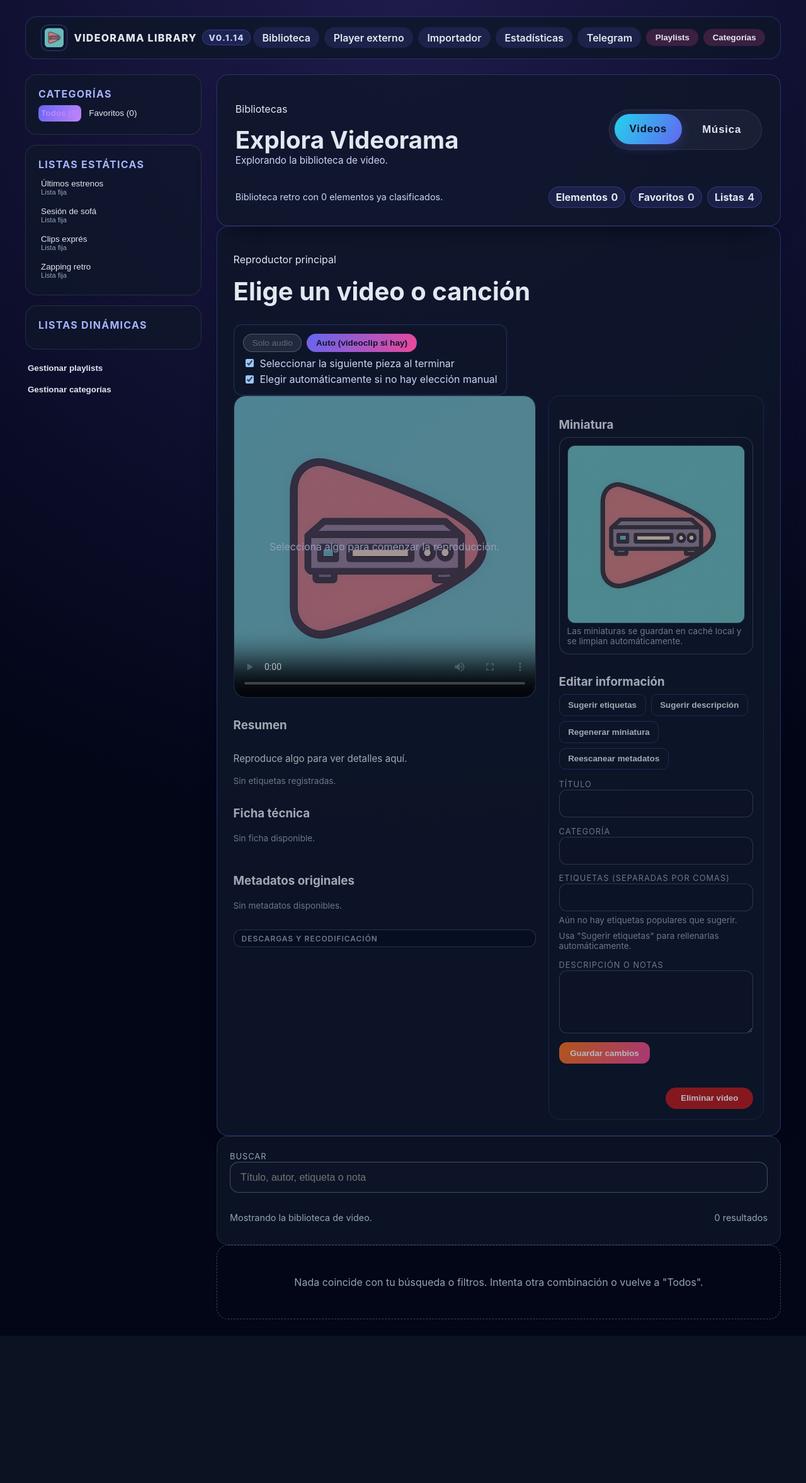
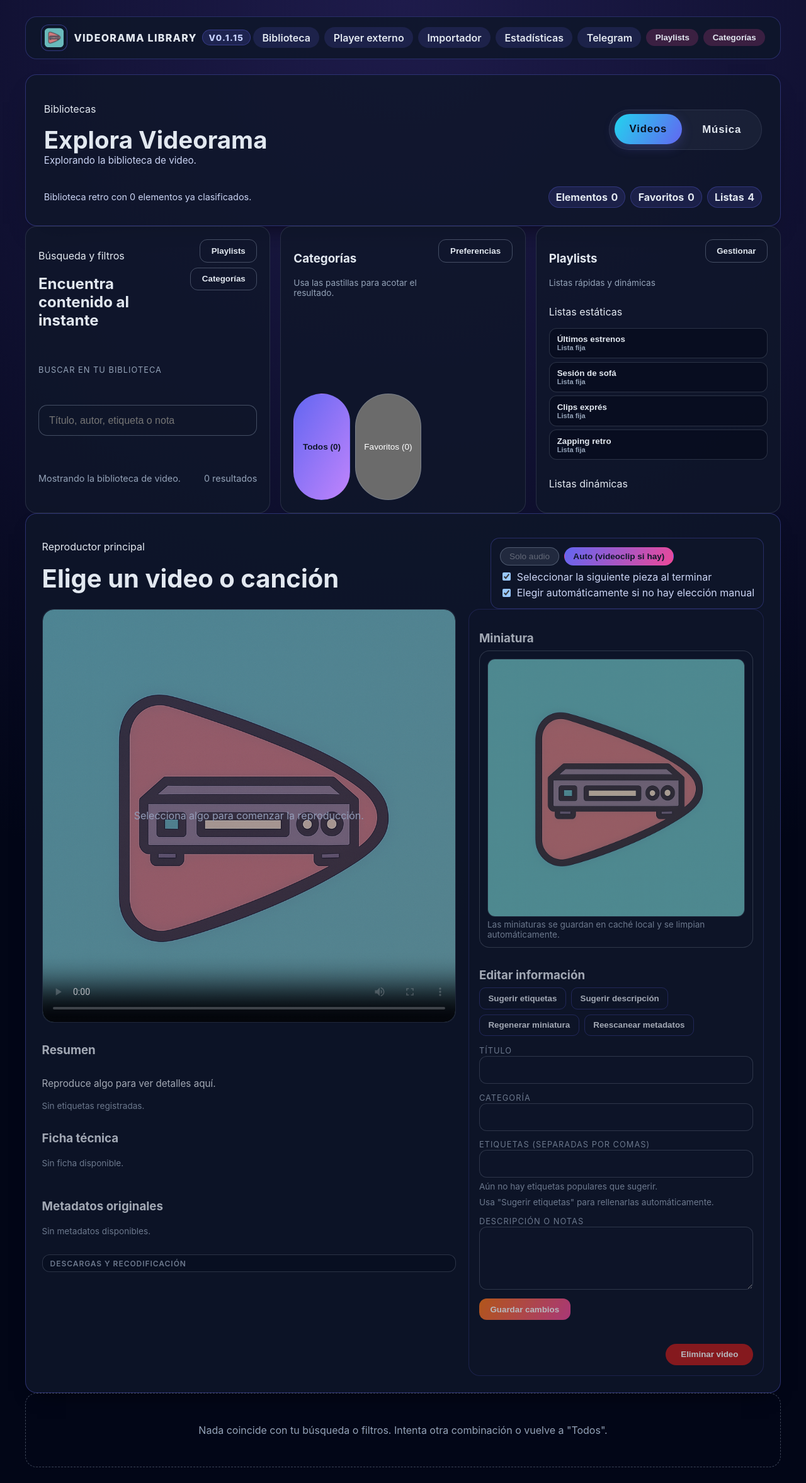
Before and after one commit to successbyfailure/Videorama, a FastAPI app: page / in a window 1280 px wide. Shown: the whole page at 63% size. Before the commit the page ends 2095 px from the top, so only its background shows below. Run offline with FastAPI, Linux system fonts and the light colour scheme; data that the repository does not hold is empty; some libraries are stand-ins or nearby versions.

Commit message:
Refresh library UI and playback handling

```diff
--- a/templates/videorama.html
+++ b/templates/videorama.html
@@ -27,8 +27,8 @@
         color: inherit;
       }
       .app-shell {
-        display: grid;
-        grid-template-columns: minmax(0, 1fr);
+        display: flex;
+        flex-direction: column;
         gap: 1.5rem;
         max-width: 1200px;
         margin: 0 auto;
@@ -88,20 +88,87 @@
         display: block;
         font-size: 2rem;
       }
-      .filters-panel {
-        background: rgba(15, 23, 42, 0.75);
+      .controls-panel {
+        display: grid;
+        gap: 1rem;
+      }
+      .controls-grid {
+        display: grid;
+        grid-template-columns: repeat(auto-fit, minmax(280px, 1fr));
+        gap: 1rem;
+      }
+      .control-card {
+        background: rgba(15, 23, 42, 0.8);
         border-radius: 18px;
         padding: 1.25rem;
         border: 1px solid rgba(148, 163, 184, 0.18);
-        display: flex;
-        flex-direction: column;
-        gap: 1rem;
-      }
-      .filters-panel label {
+        display: grid;
+        gap: 0.75rem;
+      }
+      .control-card label {
         text-transform: uppercase;
         letter-spacing: 0.08em;
         font-size: 0.8rem;
         color: #94a3b8;
+      }
+      .control-header {
+        display: flex;
+        align-items: flex-start;
+        justify-content: space-between;
+        gap: 0.75rem;
+      }
+      .control-actions {
+        display: flex;
+        flex-wrap: wrap;
+        gap: 0.5rem;
+        justify-content: flex-end;
+      }
+      .search-row {
+        display: flex;
+        align-items: center;
+        gap: 0.5rem;
+      }
+      .search-card .status-row {
+        margin-top: 0.5rem;
+      }
+      .playlist-columns {
+        display: grid;
+        grid-template-columns: repeat(auto-fit, minmax(220px, 1fr));
+        gap: 0.75rem;
+      }
+      .compact-list {
+        list-style: none;
+        padding: 0;
+        margin: 0;
+        display: grid;
+        gap: 0.35rem;
+      }
+      .compact-list li {
+        border: 1px solid rgba(148, 163, 184, 0.25);
+        border-radius: 12px;
+        padding: 0.5rem 0.75rem;
+        display: flex;
+        align-items: center;
+        justify-content: space-between;
+        gap: 0.75rem;
+        background: rgba(2, 6, 23, 0.5);
+      }
+      .compact-list small {
+        color: #94a3b8;
+        display: block;
+      }
+      .compact-list button {
+        border: none;
+        background: transparent;
+        color: inherit;
+        padding: 0.1rem 0;
+        text-align: left;
+        font-weight: 700;
+        cursor: pointer;
+        width: 100%;
+      }
+      .compact-list button.active {
+        color: #c084fc;
       }
       .search-input {
         width: 100%;
@@ -129,24 +196,6 @@
         background: linear-gradient(120deg, #6366f1, #c084fc);
         color: #0f172a;
         border-color: transparent;
-        font-weight: 600;
-      }
-      .sidebar button small {
-        display: block;
-        font-size: 0.7rem;
-        color: #94a3b8;
-      }
-      .sidebar-actions {
-        display: flex;
-        flex-direction: column;
-        gap: 0.5rem;
-      }
-      .sidebar-actions button {
-        width: 100%;
-        border: 1px solid rgba(99, 102, 241, 0.5);
-        border-radius: 12px;
-        padding: 0.5rem 0.75rem;
-        text-align: center;
         font-weight: 600;
       }
       .library-grid {
@@ -382,6 +431,9 @@
         font-size: 0.9rem;
         color: #94a3b8;
       }
+      .status-row.compact {
+        align-items: center;
+      }
       .hint {
         font-size: 0.85rem;
         color: #94a3b8;
@@ -393,54 +445,6 @@
         border-radius: 18px;
         border: 1px dashed rgba(148, 163, 184, 0.4);
         color: #94a3b8;
-      }
-      @media (min-width: 1100px) {
-        .app-shell {
-          grid-template-columns: 280px minmax(0, 1fr);
-        }
-        .sidebar {
-          position: sticky;
-          top: 1rem;
-          align-self: flex-start;
-        }
-      }
-      .sidebar {
-        display: flex;
-        flex-direction: column;
-        gap: 1rem;
-      }
-      .sidebar section {
-        background: rgba(15, 23, 42, 0.75);
-        border-radius: 18px;
-        padding: 1.25rem;
-        border: 1px solid rgba(148, 163, 184, 0.18);
-      }
-      .sidebar h2 {
-        margin: 0 0 0.5rem;
-        font-size: 1rem;
-        text-transform: uppercase;
-        letter-spacing: 0.08em;
-        color: #a5b4fc;
-      }
-      .sidebar ul {
-        list-style: none;
-        padding: 0;
-        margin: 0;
-        display: flex;
-        flex-direction: column;
-        gap: 0.35rem;
-      }
-      .sidebar button {
-        background: transparent;
-        border: none;
-        color: inherit;
-        text-align: left;
-        padding: 0.35rem 0.25rem;
-        border-radius: 8px;
-        cursor: pointer;
-      }
-      .sidebar button.active {
-        color: #c084fc;
       }
       nav.top-nav {
         max-width: 1200px;
@@ -1006,24 +1010,6 @@
       </div>
     </nav>
     <div class="app-shell">
-      <aside class="sidebar">
-        <section>
-          <h2>Categorías</h2>
-          <div class="chip-group" id="category-chips"></div>
-        </section>
-        <section>
-          <h2>Listas estáticas</h2>
-          <ul id="static-playlists"></ul>
-        </section>
-        <section>
-          <h2>Listas dinámicas</h2>
-          <ul id="dynamic-playlists"></ul>
-        </section>
-        <div class="sidebar-actions">
-          <button type="button" data-open-modal="playlist-modal">Gestionar playlists</button>
-          <button type="button" data-open-modal="category-modal">Gestionar categorías</button>
-        </div>
-      </aside>
       <main>
         <section class="library-hero">
           <div class="library-switch-card">
@@ -1054,6 +1040,65 @@
                 <span class="meta-pill">Listas <strong id="playlist-count">0</strong></span>
               </div>
             </div>
+          </div>
+        </section>
+        <section class="controls-panel">
+          <div class="controls-grid">
+            <article class="control-card search-card">
+              <div class="control-header">
+                <div>
+                  <p class="eyebrow">Búsqueda y filtros</p>
+                  <h2>Encuentra contenido al instante</h2>
+                </div>
+                <div class="control-actions">
+                  <button class="ghost-link" type="button" data-open-modal="playlist-modal">Playlists</button>
+                  <button class="ghost-link" type="button" data-open-modal="category-modal">Categorías</button>
+                </div>
+              </div>
+              <label for="search">Buscar en tu biblioteca</label>
+              <div class="search-row">
+                <input
+                  type="search"
+                  id="search"
+                  class="search-input"
+                  placeholder="Título, autor, etiqueta o nota"
+                  autocomplete="off"
+                />
+              </div>
+              <div class="status-row compact">
+                <p id="active-playlist">Mostrando toda la biblioteca.</p>
+                <p id="results-counter">0 resultados.</p>
+              </div>
+            </article>
+            <article class="control-card">
+              <div class="control-header">
+                <div>
+                  <h3>Categorías</h3>
+                  <p class="hint">Usa las pastillas para acotar el resultado.</p>
+                </div>
+                <button class="ghost-link" type="button" data-open-modal="category-modal">Preferencias</button>
+              </div>
+              <div class="chip-group" id="category-chips"></div>
+            </article>
+            <article class="control-card playlists-card">
+              <div class="control-header">
+                <div>
+                  <h3>Playlists</h3>
+                  <p class="hint">Listas rápidas y dinámicas</p>
+                </div>
+                <button class="ghost-link" type="button" data-open-modal="playlist-modal">Gestionar</button>
+              </div>
+              <div class="playlist-columns">
+                <div>
+                  <p class="eyebrow">Listas estáticas</p>
+                  <ul id="static-playlists" class="compact-list"></ul>
+                </div>
+                <div>
+                  <p class="eyebrow">Listas dinámicas</p>
+                  <ul id="dynamic-playlists" class="compact-list"></ul>
+                </div>
+              </div>
+            </article>
           </div>
         </section>
         <section class="player-panel is-empty" id="player-panel" aria-live="polite">
@@ -1171,22 +1216,6 @@
             </div>
           </div>
         </section>
-        <section class="filters-panel">
-          <div>
-            <label for="search">Buscar</label>
-            <input
-              type="search"
-              id="search"
-              class="search-input"
-              placeholder="Título, autor, etiqueta o nota"
-              autocomplete="off"
-            />
-          </div>
-          <div class="status-row">
-            <p id="active-playlist">Mostrando toda la biblioteca.</p>
-            <p id="results-counter">0 resultados.</p>
-          </div>
-        </section>
         <section id="library-section">
           <div class="library-grid" id="library-grid"></div>
           <div class="empty-state" id="empty-state" hidden>
@@ -1696,6 +1725,7 @@
           playerElements.video.src = streamUrl;
           playerElements.video.poster = poster;
           playerElements.video.load();
+          playerElements.video.autoplay = true;
           playerElements.video.onended = () => {
             if (playbackPreferences.autoNext) {
               playNextEntry(true);
@@ -1708,6 +1738,9 @@
               renderNextOptions();
             }
           };
+          requestAnimationFrame(() => {
+            playerElements.video?.play().catch(() => {});
+          });
         }
         if (playerElements.thumbnailImage) {
           playerElements.thumbnailImage.src = entry.thumbnail || '/assets/LogoVideorama.png';
@@ -1818,7 +1851,8 @@
         const band = entry.band || entry.metadata?.band || entry.uploader;
         const album = entry.album || entry.metadata?.album;
         const track = entry.track_number || entry.metadata?.track_number;
-        const localPath = entry.local_path || entry.metadata?.local_path || '';
+        const localPath =
+          entry.local_path || entry.metadata?.local_path || entry.metadata?.local_url || '';
         const facts = [
           { label: 'Biblioteca', value: entry.library === 'music' ? 'Música' : 'Videos' },
           { label: 'Banda', value: band || '—' },
@@ -2587,15 +2621,41 @@
         }
       }
 
+      function truncateText(value, limit = 20) {
+        const text = (value || '').toString();
+        if (text.length <= limit) {
+          return text;
+        }
+        return `${text.slice(0, Math.max(0, limit - 1))}…`;
+      }
+
+      function escapeAttribute(value) {
+        return (value || '')
+          .toString()
+          .replace(/&/g, '&amp;')
+          .replace(/"/g, '&quot;');
+      }
+
       function createVideoCard(entry) {
         const preferredFormat = entry.preferred_format || DEFAULT_FORMAT;
         const downloadUrl = buildDownloadUrl(entry, preferredFormat);
+        const fullTitle = entry.title || 'Sin título';
+        const displayTitle = truncateText(fullTitle);
+        const uploaderName = entry.uploader || 'Autor desconocido';
+        const displayUploader = truncateText(uploaderName);
+        const categoryLabel = toTitle(entry.category || 'miscelánea');
+        const displayCategory = truncateText(categoryLabel);
+        const noteText = entry.notes || 'Sin notas adicionales.';
+        const displayNotes = truncateText(noteText, 20);
+        const titleAttr = escapeAttribute(fullTitle);
+        const uploaderAttr = escapeAttribute(`${uploaderName} · ${categoryLabel}`);
+        const notesAttr = escapeAttribute(noteText);
         const card = document.createElement('article');
         card.className = 'video-card';
         card.innerHTML = `
           <div class="video-header">
-            <h3>${entry.title}</h3>
-            <p class="video-meta">${entry.uploader || 'Autor desconocido'} · ${toTitle(entry.category || 'miscelánea')}</p>
+            <h3 title="${titleAttr}">${displayTitle}</h3>
+            <p class="video-meta" title="${uploaderAttr}">${displayUploader} · ${displayCategory}</p>
             <p class="video-meta tech-meta">${buildTechSummary(entry)}</p>
           </div>
           <div class="video-preview">
@@ -2610,7 +2670,7 @@
             <div class="tag-row">
               ${(entry.tags || []).slice(0, 4).map((tag) => `<span class="tag">${tag}</span>`).join('')}
             </div>
-            <p class="notes">${entry.notes || 'Sin notas adicionales.'}</p>
+            <p class="notes" title="${notesAttr}">${displayNotes}</p>
             <div class="actions">
               <button class="primary-button play-button" type="button">Reproducir</button>
               <button class="info-button" type="button">Más información</button>
--- a/versions.json
+++ b/versions.json
@@ -1,5 +1,5 @@
 {
-  "videorama": "0.1.14",
-  "bot": "0.1.6",
+  "videorama": "0.1.15",
+  "bot": "0.1.7",
   "mcp": "0.1.3"
 }
--- a/videorama/main.py
+++ b/videorama/main.py
@@ -689,6 +689,8 @@
 
     resolved_local_path = _resolve_local_media(entry)
     local_path = str(resolved_local_path) if resolved_local_path else None
+    if local_path:
+        metadata_blob["local_path"] = local_path
     base_url = base_url or build_public_base_url()
     view_url = build_entry_view_url(entry_id, base_url=base_url)
 
```
Also changed, not shown: videorama/telegram_bot.py (+11 -3 lines).
